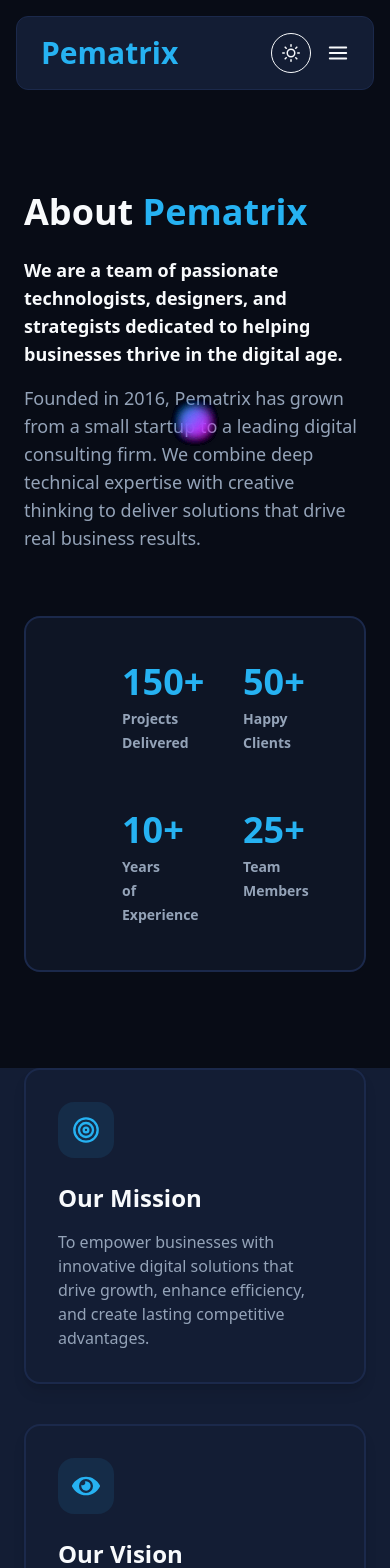
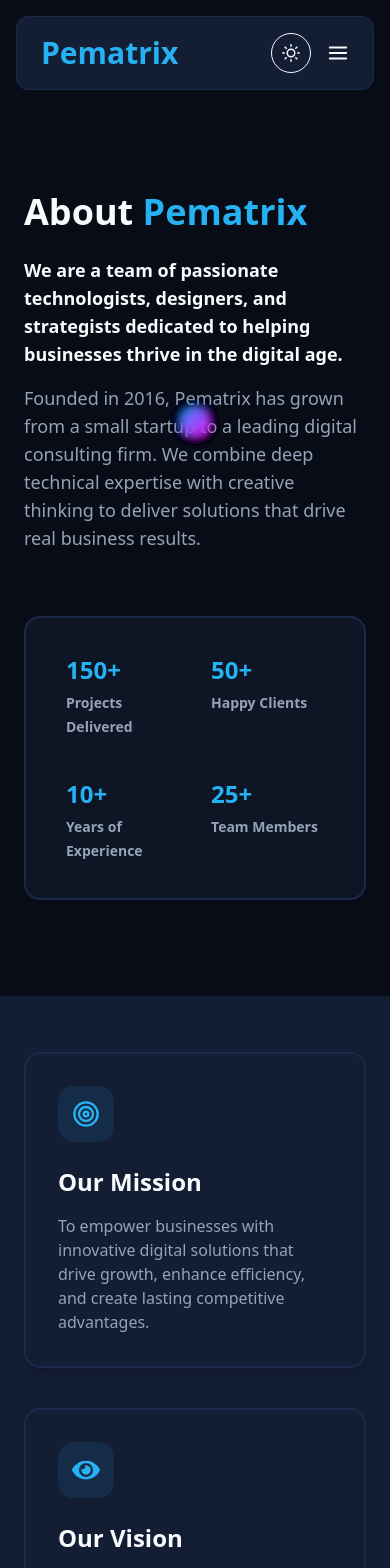
Before and after one commit to DeraJudy/pematrix, a Next.js app: page /about in a window 390 px wide. Shown: the top 1568 px of the page. Built offline with nearby package versions, Linux system fonts and the light colour scheme.

Commit message:
About me Fixed

```diff
--- a/src/app/about/page.js
+++ b/src/app/about/page.js
@@ -71,7 +71,7 @@ export default function About() {
             whileInView={{ opacity: 1, scale: 1 }}
             viewport={{ once: true }}
             transition={{ duration: 0.6 }}
-            className="grid grid-cols-2 px-12 py-4 border-2 rounded-2xl "
+            className="grid grid-cols-2 px-6 sm:px-12 py-4 border-2 rounded-2xl "
             style={{
               borderColor: "hsl(var(--border))",
               backgroundColor: "hsl(var(--card))",
@@ -83,12 +83,12 @@ export default function About() {
               ["10+", "Years of Experience"],
               ["25+", "Team Members"],
             ].map(([value, label], i) => (
-              <div key={i} className="px-12 py-7">
+              <div key={i} className="py-5 px-4 sm:px-12 sm:py-7">
                 <h4
                   style={{
                     color: "hsl(var(--primary))"
                   }}
-                  className="text-4xl font-bold text-primary mb-1">{value}</h4>
+                  className="text-2xl sm:text-4xl font-bold text-primary mb-1">{value}</h4>
                 <span
                   style={{
                     color: "hsl(var(--muted-foreground))"
@@ -105,7 +105,7 @@ export default function About() {
         style={{
           backgroundColor: "hsl(var(--secondary))"
         }}
-        className="lg:py-24 px-6">
+        className="py-14 lg:py-24 px-6">
         <div className="mx-auto max-w-7xl grid grid-cols-1 md:grid-cols-2 gap-10">
           {[{
             title: "Our Mission",
--- a/src/app/contact/page.js
+++ b/src/app/contact/page.js
@@ -78,7 +78,7 @@ const page = () => {
                 whileInView={{ opacity: 1, y: 0 }}
                 viewport={{ once: true }}
                 transition={{ duration: 0.5, delay: index * 0.08 }}
-                className="border-2 rounded-2xl p-6 text-center bg-card/80 hover:shadow-lg transition"
+                className="border-2 rounded-2xl py-6 px-9 text-center bg-card/80 hover:shadow-lg transition"
                 style={{ borderColor: "hsl(var(--border))" }}
               >
                 <div
@@ -111,6 +111,21 @@ const page = () => {
 
       </div>
 
+      <div
+          style={{
+            backgroundColor: "hsl(var(--secondary))"
+          }}
+          className="py-14 lg:py-24 px-6">
+          <div className="mx-auto max-w-7xl grid grid-cols-1 md:grid-cols-2 gap-10">
+
+
+          </div>
+          <div className="mx-auto max-w-7xl grid grid-cols-1 md:grid-cols-2 gap-10">
+
+
+          </div>
+        </div>
+
     </main>
   )
 }
```
